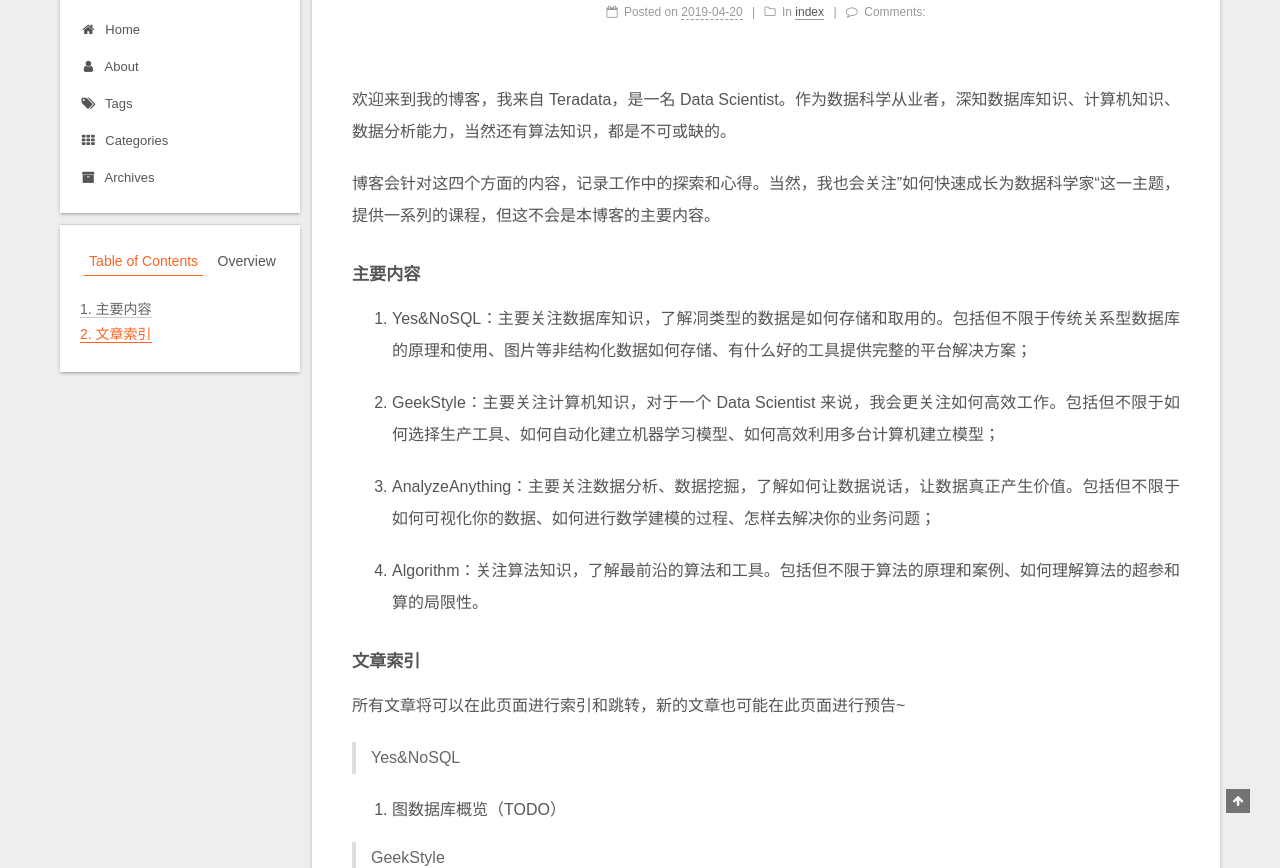
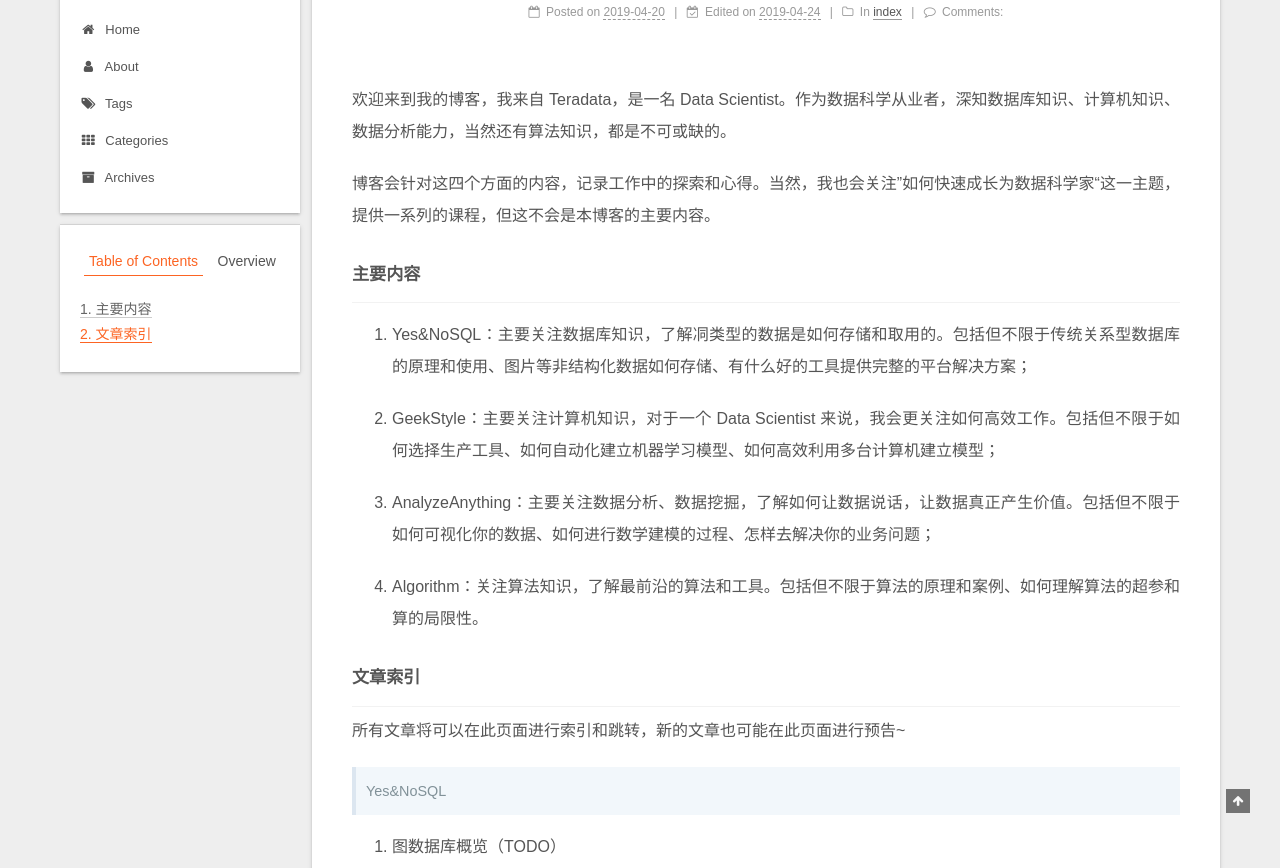
Before and after one commit to JerryRoc/gupeng.github.io, a plain HTML site: page 2019/04/20/Hello-World/index.html in a window 1280 px wide. Shown: the part 87-955 px from the top of the page. Drawn offline with Linux system fonts and the light colour scheme; some packages are replaced by stand-ins of ours; a script that the page names is missing.

Commit message:
Site updated: 2019-04-24 14:26:20

```diff
--- a/2019/04/20/Hello-World/index.html
+++ b/2019/04/20/Hello-World/index.html
@@ -96,18 +96,18 @@
 
 
 
-  <meta name="description" content="欢迎来到我的博客，我来自 Teradata，是一名 Data Scientist。作为数据科学从业者，深知数据库知识、计算机知识、数据分析能力，当然还有算法知识，都是不可或缺的。 博客会针对这四个方面的内容，记录工作中的探索和心得。当然，我也会关注”如何快速成长为数据科学家“这一主题，提供一系列的课程，但这不会是本博客的主要内容。 主要内容 Yes&amp;amp;NoSQL：主要关注数据库知识，了解㓊类">
+  <meta name="description" content="欢迎来到我的博客，我来自 Teradata，是一名 Data Scientist。作为数据科学从业者，深知数据库知识、计算机知识、数据分析能力，当然还有算法知识，都是不可或缺的。 博客会针对这四个方面的内容，记录工作中的探索和心得。当然，我也会关注”如何快速成长为数据科学家“这一主题，提供一系列的课程，但这不会是本博客的主要内容。 主要内容  Yes&amp;amp;NoSQL：主要关注数据库知识，了解㓊">
 <meta name="keywords" content="index">
 <meta property="og:type" content="article">
 <meta property="og:title" content="Hello World">
 <meta property="og:url" content="http://yoursite.com/2019/04/20/Hello-World/index.html">
 <meta property="og:site_name" content="Peng&#39;s Blog">
-<meta property="og:description" content="欢迎来到我的博客，我来自 Teradata，是一名 Data Scientist。作为数据科学从业者，深知数据库知识、计算机知识、数据分析能力，当然还有算法知识，都是不可或缺的。 博客会针对这四个方面的内容，记录工作中的探索和心得。当然，我也会关注”如何快速成长为数据科学家“这一主题，提供一系列的课程，但这不会是本博客的主要内容。 主要内容 Yes&amp;amp;NoSQL：主要关注数据库知识，了解㓊类">
+<meta property="og:description" content="欢迎来到我的博客，我来自 Teradata，是一名 Data Scientist。作为数据科学从业者，深知数据库知识、计算机知识、数据分析能力，当然还有算法知识，都是不可或缺的。 博客会针对这四个方面的内容，记录工作中的探索和心得。当然，我也会关注”如何快速成长为数据科学家“这一主题，提供一系列的课程，但这不会是本博客的主要内容。 主要内容  Yes&amp;amp;NoSQL：主要关注数据库知识，了解㓊">
 <meta property="og:locale" content="en">
-<meta property="og:updated_time" content="2019-04-20T15:22:03.888Z">
+<meta property="og:updated_time" content="2019-04-24T06:25:44.256Z">
 <meta name="twitter:card" content="summary">
 <meta name="twitter:title" content="Hello World">
-<meta name="twitter:description" content="欢迎来到我的博客，我来自 Teradata，是一名 Data Scientist。作为数据科学从业者，深知数据库知识、计算机知识、数据分析能力，当然还有算法知识，都是不可或缺的。 博客会针对这四个方面的内容，记录工作中的探索和心得。当然，我也会关注”如何快速成长为数据科学家“这一主题，提供一系列的课程，但这不会是本博客的主要内容。 主要内容 Yes&amp;amp;NoSQL：主要关注数据库知识，了解㓊类">
+<meta name="twitter:description" content="欢迎来到我的博客，我来自 Teradata，是一名 Data Scientist。作为数据科学从业者，深知数据库知识、计算机知识、数据分析能力，当然还有算法知识，都是不可或缺的。 博客会针对这四个方面的内容，记录工作中的探索和心得。当然，我也会关注”如何快速成长为数据科学家“这一主题，提供一系列的课程，但这不会是本博客的主要内容。 主要内容  Yes&amp;amp;NoSQL：主要关注数据库知识，了解㓊">
 
 
 
@@ -384,12 +384,24 @@
 
 
 
-              <time title="Created: 2019-04-20 21:44:44 / Modified: 23:22:03" itemprop="dateCreated datePublished" datetime="2019-04-20T21:44:44+08:00">2019-04-20</time>
+              <time title="Created: 2019-04-20 21:44:44" itemprop="dateCreated datePublished" datetime="2019-04-20T21:44:44+08:00">2019-04-20</time>
 
 
 
 
 
+
+
+                <span class="post-meta-divider">|</span>
+
+
+                <span class="post-meta-item-icon">
+                  <i class="fa fa-calendar-check-o"></i>
+                </span>
+
+                  <span class="post-meta-item-text">Edited on</span>
+
+                <time title="Modified: 2019-04-24 14:25:44" itemprop="dateModified" datetime="2019-04-24T14:25:44+08:00">2019-04-24</time>
 
 
           </span>
@@ -456,7 +468,8 @@
 
         <p>欢迎来到我的博客，我来自 Teradata，是一名 Data Scientist。作为数据科学从业者，深知数据库知识、计算机知识、数据分析能力，当然还有算法知识，都是不可或缺的。</p>
 <p>博客会针对这四个方面的内容，记录工作中的探索和心得。当然，我也会关注”如何快速成长为数据科学家“这一主题，提供一系列的课程，但这不会是本博客的主要内容。</p>
-<h5 id="主要内容"><a href="#主要内容" class="headerlink" title="主要内容"></a>主要内容</h5><ol>
+<h5 id="主要内容"><a href="#主要内容" class="headerlink" title="主要内容"></a>主要内容</h5><hr>
+<ol>
 <li><p>Yes&amp;NoSQL：主要关注数据库知识，了解㓊类型的数据是如何存储和取用的。包括但不限于传统关系型数据库的原理和使用、图片等非结构化数据如何存储、有什么好的工具提供完整的平台解决方案；</p>
 </li>
 <li><p>GeekStyle：主要关注计算机知识，对于一个 Data Scientist 来说，我会更关注如何高效工作。包括但不限于如何选择生产工具、如何自动化建立机器学习模型、如何高效利用多台计算机建立模型；</p>
@@ -466,7 +479,8 @@
 <li><p>Algorithm：关注算法知识，了解最前沿的算法和工具。包括但不限于算法的原理和案例、如何理解算法的超参和算的局限性。</p>
 </li>
 </ol>
-<h5 id="文章索引"><a href="#文章索引" class="headerlink" title="文章索引"></a>文章索引</h5><p>所有文章将可以在此页面进行索引和跳转，新的文章也可能在此页面进行预告~</p>
+<h5 id="文章索引"><a href="#文章索引" class="headerlink" title="文章索引"></a>文章索引</h5><hr>
+<p>所有文章将可以在此页面进行索引和跳转，新的文章也可能在此页面进行预告~</p>
 <blockquote>
 <p>Yes&amp;NoSQL</p>
 </blockquote>
@@ -620,8 +634,6 @@
 
 
 
-
-
                     <span class="site-state-item-count">1</span>
                     <span class="site-state-item-name">categories</span>
                   </a>
@@ -635,8 +647,6 @@
 
 
                       <a href="/tags/">
-
-
 
 
 
--- a/css/main.css
+++ b/css/main.css
@@ -297,17 +297,23 @@ img {
   height: auto;
 }
 hr {
-  margin: 40px 0;
-  height: 3px;
-  border: none;
-  background-color: #ddd;
-  background-image: repeating-linear-gradient(-45deg, #fff, #fff 4px, transparent 4px, transparent 8px);
+  border-style: solid;
+  border-width: 1px 0 0;
+  border-color: rgba(0,0,0,0.1);
+  -webkit-transform-origin: 0 0;
+  -webkit-transform: scale(1, 0.5);
+  transform-origin: 0 0;
+  transform: scale(1, 0.5);
 }
 blockquote {
   margin: 0;
-  padding: 0 15px;
-  color: #666;
-  border-left: 4px solid #ddd;
+  border-left: 4px solid #dce6f0;
+  line-height: 8px;
+  padding: 20px 15px 0px 10px;
+  font-size: 0.9em;
+  color: #819198;
+  background: #f2f7fb;
+  overflow: auto;
 }
 blockquote cite::before {
   content: "-";
@@ -1765,7 +1771,7 @@ pre .javascript .function {
   width: 4px;
   height: 4px;
   border-radius: 50%;
-  background: #40c321;
+  background: #818b05;
 }
 .feed-link,
 .chat {
```
Also changed, not shown: about/index.html (+0 -4 lines), archives/2019/04/index.html (+0 -4 lines), archives/2019/index.html (+0 -4 lines), archives/index.html (+0 -4 lines), categories/index.html (+0 -6 lines), categories/index/index.html (+0 -4 lines), index.html (+17 -7 lines), tags/index.html (+0 -6 lines), tags/index/index.html (+0 -4 lines).
